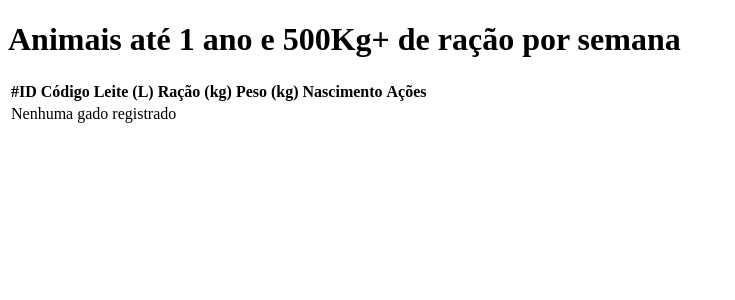
After one commit to FelipeeBR/project-symfony-test, a Symfony app: template templates/home/report.html.twig in a window 1280 px wide. The commit adds this page. Shown: the top 300 px of the page, without its empty margins (0-735 px from the left). Run offline with Twig, Linux system fonts and the light colour scheme; the template is opened without the code that fills it, so the values that code supplies are empty; some libraries are stand-ins or nearby versions.

Commit message:
feat: adiciona relatorio de animais com menos de 1 ano e 500 kilos de ração

```diff
--- a/templates/home/index.html.twig
+++ b/templates/home/index.html.twig
@@ -50,7 +50,7 @@
                         <h5 class="card-title">Quantidade</h5>
                         <p class="card-text">Animais até 1 ano e 500Kg+ de ração por semana</p>
                         <h3>{{ totalCowAndFood.total_animals }}</h3>
-                        <a href="" class="btn btn-primary mt-2">Ver Relatório</a>
+                        <a href="{{path('app_report')}}" class="btn btn-primary mt-2">Ver Relatório</a>
                     </div>
                 </div>
             </div>
--- /dev/null
+++ b/templates/home/report.html.twig
@@ -0,0 +1,59 @@
+{% extends 'base.html.twig' %}
+
+{% block title %}Relátorio Semanal Animais{% endblock %}
+
+{% block body %}
+    <div class="container mt-4">
+        <div class="row">
+            <div class="col-12">
+                <div class="d-flex justify-content-between align-items-center mb-4">
+                    <h1 class="h2"><i class="fas fa-cow me-2"></i>Animais até 1 ano e 500Kg+ de ração por semana</h1>
+                </div>
+                <div class="card">
+                    <div class="card-body p-0">
+                        <div class="table-responsive">
+                            <table class="table table-hover mb-0">
+                                <thead class="table-light">
+                                    <tr>
+                                        <th class="text-nowrap">#ID</th>
+                                        <th class="text-nowrap">Código</th>
+                                        <th class="text-nowrap">Leite (L)</th>
+                                        <th class="text-nowrap">Ração (kg)</th>
+                                        <th class="text-nowrap">Peso (kg)</th>
+                                        <th class="text-nowrap">Nascimento</th>
+                                        <th class="text-center">Ações</th>
+                                    </tr>
+                                </thead>
+                                <tbody>
+                                {% for cow in cowAndFood %}
+                                    <tr>
+                                        <td>{{ cow.id }}</td>
+                                        <td><strong>{{ cow.code }}</strong></td>
+                                        <td>{{ cow.milk|number_format(2, ',', '.') }}</td>
+                                        <td>{{ cow.food|number_format(2, ',', '.') }}</td>
+                                        <td>{{ cow.weight|number_format(2, ',', '.') }}</td>
+                                        <td>{{ cow.birth ? cow.birth|date('d/m/Y') : '-' }}</td>
+                                        <td class="text-end">
+                                            <div class="d-flex gap-2 justify-content-center">
+                                                <a href="{{ path('cow_show', {'id': cow.id}) }}" class="btn btn-primary btn-sm" title="Visualizar">
+                                                    <i class="fas fa-eye"></i> Visualizar
+                                                </a>
+                                            </div>
+                                        </td>
+                                    </tr>
+                                {% else %}
+                                    <tr>
+                                        <td colspan="7" class="text-center py-4 text-muted">
+                                            <i class="fas fa-info-circle me-2"></i> Nenhuma gado registrado
+                                        </td>
+                                    </tr>
+                                {% endfor %}
+                                </tbody>
+                            </table>
+                        </div>
+                    </div>
+                </div>
+            </div>
+        </div>
+    </div>
+{% endblock %}
```
Also changed, not shown: src/Controller/HomeController.php (+8 -0 lines), src/Repository/CowRepository.php (+14 -0 lines).
